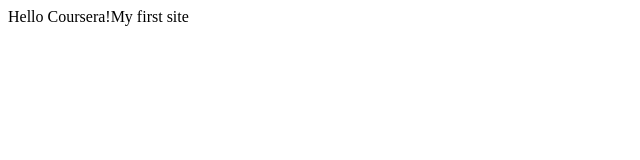
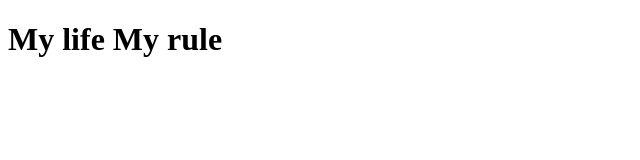
Before and after one commit to rakeshranja/coursera-test, a plain HTML site: page site/index.html in a window 1280 px wide. Shown: the whole page, without its empty margins (0-640 px from the left). Drawn offline with Linux system fonts and the light colour scheme.

Commit message:
Small changes.

```diff
--- a/site/index.html
+++ b/site/index.html
@@ -1,9 +1,9 @@
 <!DOCTYPE html>
 <html>
 <head>
-	<title>Hello Coursera</title>
+	<title>Rakesh Ranjan</title>
 </head>
 <body>
-<hl>Hello Coursera!My first site</hl>
+<h1>My life My rule
 </body>
 </html>
```
